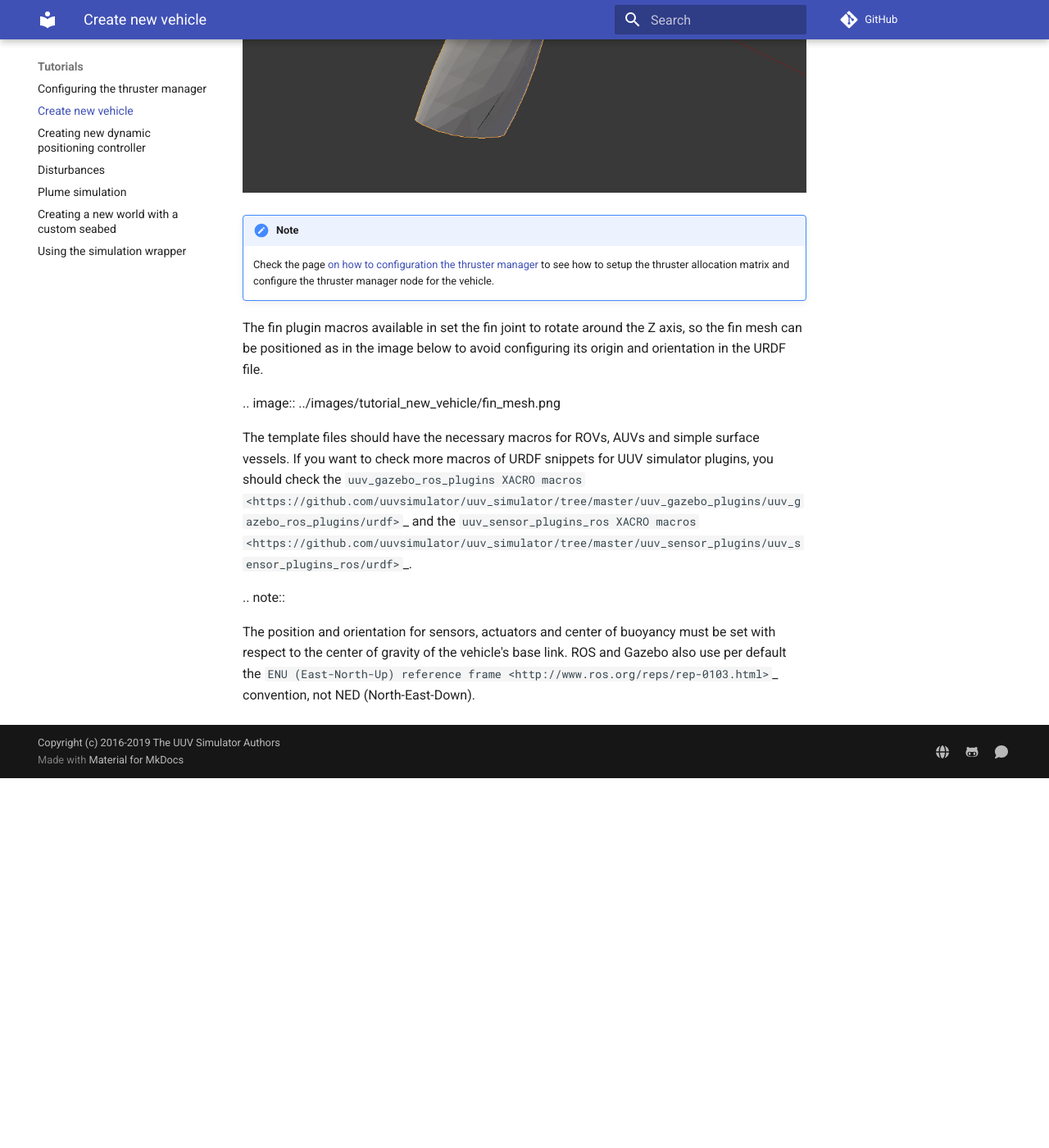
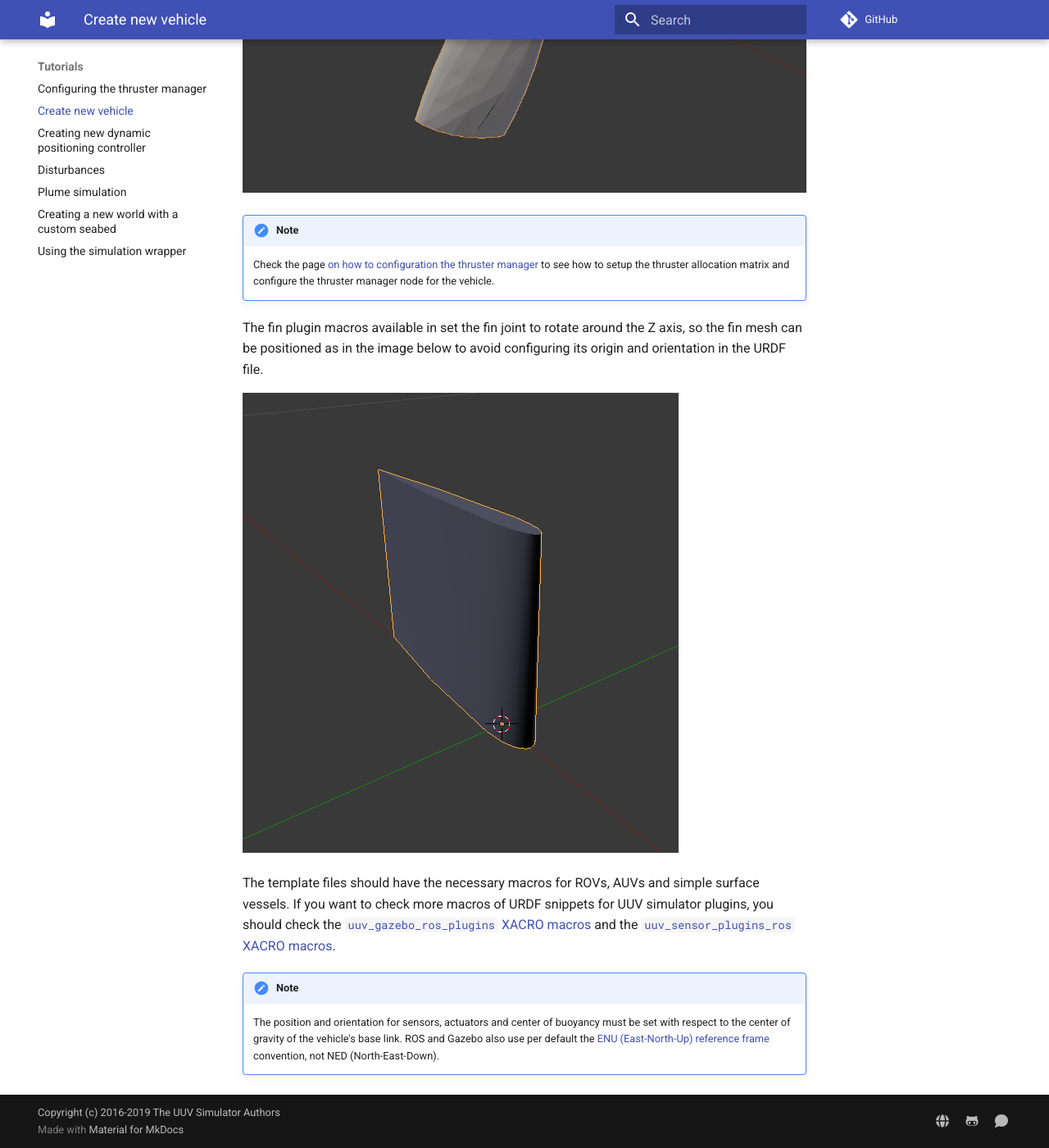
Before and after one commit to uuvsimulator/uuv_simulator_docs, an MkDocs documentation site: the page built from docs/tutorials/create_new_vehicle.md, in a window 1280 px wide and 1400 px high, scrolled down 1331 px. Shown: the whole window at 82% size. Built offline with MkDocs 1.6.1 and Material for MkDocs 9.7.7, drawn with Linux system fonts in a browser that asks for light colours; before the commit the page ends 2280 px from its top, so only the background shows below that; some of the changed lines change nothing that is shown.

Commit message:
Removes residual RST markup in create_new_vehicle.md

```diff
--- a/docs/tutorials/create_new_vehicle.md
+++ b/docs/tutorials/create_new_vehicle.md
@@ -36,16 +36,16 @@ The fin plugin macros available in  set the fin joint to rotate around the
 Z axis, so the fin mesh can be positioned as in the image below to avoid
 configuring its origin and orientation in the URDF file.
 
-.. image:: ../images/tutorial_new_vehicle/fin_mesh.png
+![Fin mesh](../images/tutorial_new_vehicle/fin_mesh.png)
 
 The template files should have the necessary macros for ROVs, AUVs and simple
 surface vessels. If you want to check more macros of URDF snippets for UUV
-simulator plugins, you should check the `uuv_gazebo_ros_plugins XACRO macros <https://github.com/uuvsimulator/uuv_simulator/tree/master/uuv_gazebo_plugins/uuv_gazebo_ros_plugins/urdf>`_
-and the `uuv_sensor_plugins_ros XACRO macros <https://github.com/uuvsimulator/uuv_simulator/tree/master/uuv_sensor_plugins/uuv_sensor_plugins_ros/urdf>`_.
+simulator plugins, you should check the [`uuv_gazebo_ros_plugins` XACRO macros](https://github.com/uuvsimulator/uuv_simulator/tree/master/uuv_gazebo_plugins/uuv_gazebo_ros_plugins/urdf)
+and the [`uuv_sensor_plugins_ros` XACRO macros](https://github.com/uuvsimulator/uuv_simulator/tree/master/uuv_sensor_plugins/uuv_sensor_plugins_ros/urdf).
 
-.. note::
+!!! note
 
-  The position and orientation for sensors, actuators and center of buoyancy
-  must be set with respect to the center of gravity of the vehicle's base link.
-  ROS and Gazebo also use per default the `ENU (East-North-Up) reference frame <http://www.ros.org/reps/rep-0103.html>`_
-  convention, not NED (North-East-Down).
+    The position and orientation for sensors, actuators and center of buoyancy
+    must be set with respect to the center of gravity of the vehicle's base link.
+    ROS and Gazebo also use per default the [ENU (East-North-Up) reference frame](http://www.ros.org/reps/rep-0103.html)
+    convention, not NED (North-East-Down).
```
